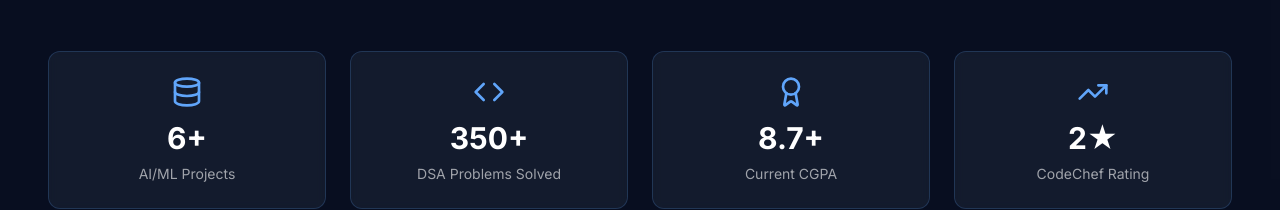
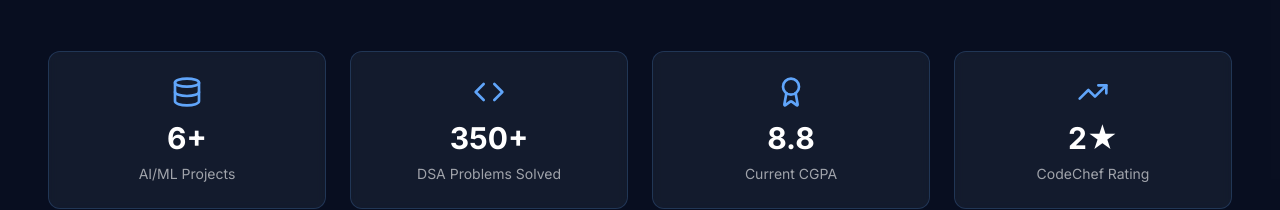
Before and after one commit to tanushka-102/portfolio, a React (Vite) app: page / in a window 1280 px wide. Shown: the part 1600-1810 px from the top of the page. Built offline with nearby package versions, Linux system fonts and the light colour scheme.

Commit message:
updated final

```diff
--- a/src/components/About.jsx
+++ b/src/components/About.jsx
@@ -6,7 +6,7 @@
   const stats = [
     { Icon: Database, value: '6+', label: 'AI/ML Projects' },
     { Icon: Code, value: '350+', label: 'DSA Problems Solved' },
-    { Icon: Award, value: '8.7+', label: 'Current CGPA' },
+    { Icon: Award, value: '8.8', label: 'Current CGPA' },
     { Icon: TrendingUp, value: '2★', label: 'CodeChef Rating' }
   ];
 
```
